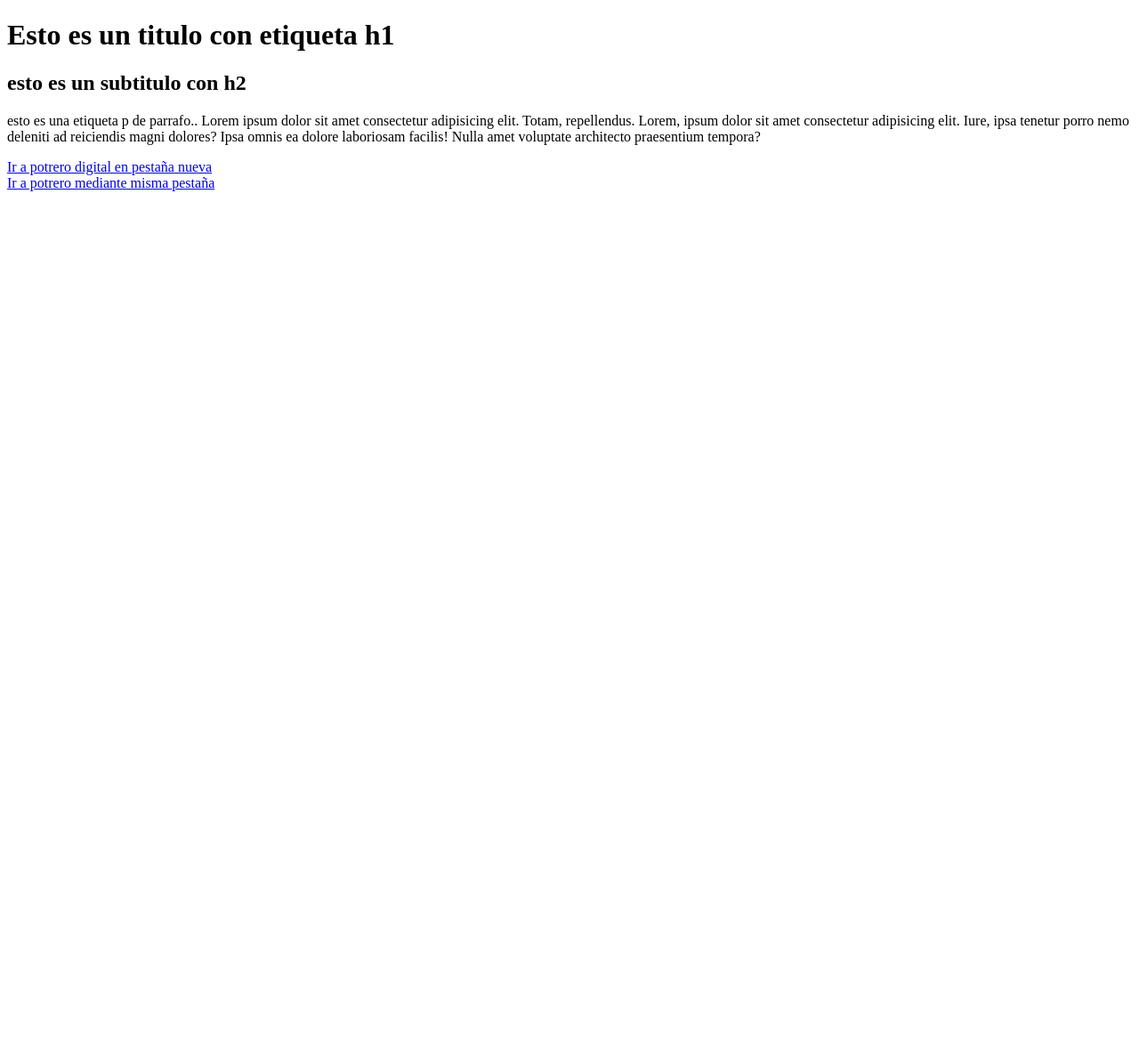
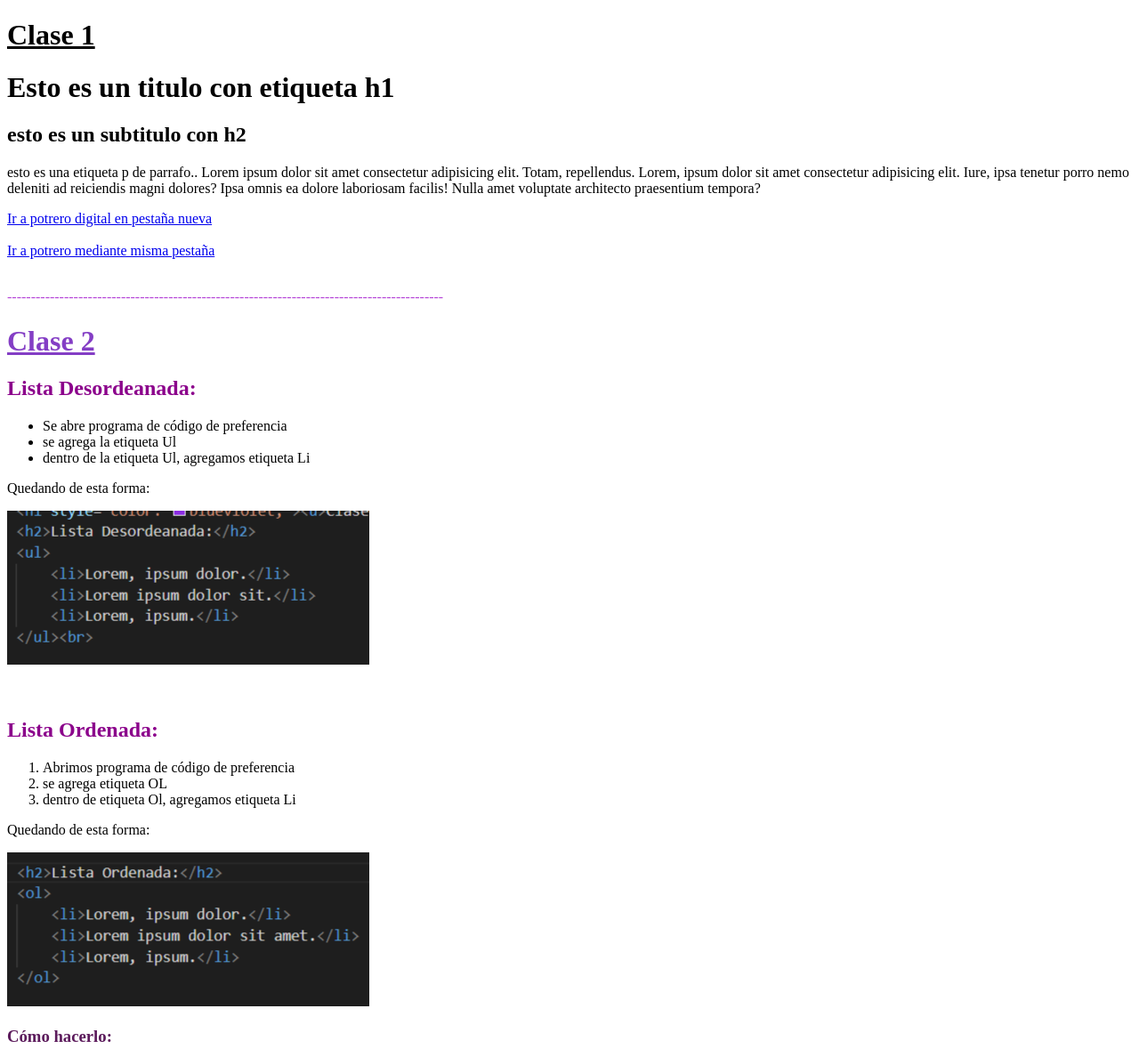
Before and after one commit to Sufipelatti/01-frontend-2025, a plain HTML site: page index.html in a window 1280 px wide. Shown: the top 1179 px of the page at 89% size. Before the commit the page ends 800 px from the top, so only its background shows below. Drawn offline with Linux system fonts and the light colour scheme.

Commit message:
Add files via upload

```diff
--- a/index.html
+++ b/index.html
@@ -3,16 +3,56 @@
 <head>
     <meta charset="UTF-8">
     <meta name="viewport" content="width=device-width, initial-scale=1.0">
-    <title>Sofia Pelatti 01</title>
+    <title>Sofia Pelatti</title>
 </head>
 <body>
+    <!------------------------------ Clase 1 - 22/05/2025 - ---------------------------------->
+
+    <u><h1>Clase 1</h1></u>
     <h1>Esto es un titulo con etiqueta h1</h1>
     <h2>esto es un subtitulo con h2</h2>
     <p>esto es una etiqueta p de parrafo.. Lorem ipsum dolor sit amet consectetur adipisicing elit. Totam, repellendus. Lorem, ipsum dolor sit amet consectetur adipisicing elit. Iure, ipsa tenetur porro nemo deleniti ad reiciendis magni dolores? Ipsa omnis ea dolore laboriosam facilis! Nulla amet voluptate architecto praesentium tempora?</p>
 
 
     <a href="https://edu.potrerodigital.org/" target="_blank">Ir a potrero digital en pestaña nueva</a> <!-- la etiqueta target hace que apretando el link abra otra pagina aparte-->
-    <br>
-    <a href="https://edu.potrerodigital.org/">Ir a potrero mediante misma pestaña</a>
+    <br><br>
+    <a href="https://edu.potrerodigital.org/">Ir a potrero mediante misma pestaña</a><br><br>
+
+
+    <!------------------------------ Clase 2 - 29/05/2025 - ---------------------------------->
+    <p style="color: #b74ad8;">--------------------------------------------------------------------------------------------</p>
+    <h1 style="color: rgb(132, 62, 197);"><u>Clase 2</u></h1>
+
+
+    <h2 style="color: darkmagenta;">Lista Desordeanada:</h2>
+    <ul>
+        <li>Se abre programa de código de preferencia</li>
+        <li>se agrega la etiqueta Ul</li>
+        <li>dentro de la etiqueta Ul, agregamos etiqueta Li</li>
+    </ul>
+    <p>Quedando de esta forma:</p>
+    <img src="img/1erimg.png" alt="lista desordenada"><br><br><br>
+
+
+
+    <h2 style="color: #8b008b;">Lista Ordenada:</h2>
+    <ol>
+        <li>Abrimos programa de código de preferencia</li>
+        <li>se agrega etiqueta OL</li>
+        <li>dentro de etiqueta Ol, agregamos etiqueta Li</li>
+    </ol>
+    <p>Quedando de esta forma:</p>
+    <img src="img/2daimg.png" alt="lista ordenada"><br>
+
+
+    <h3 style="color: #5c1b5c;">Cómo hacerlo:</h3>
+    <iframe width="560" height="315" src="https://www.youtube.com/embed/sfok6vFlNdY?si=4SxyEuJ5MVboDaJE" title="YouTube video player" frameborder="0" allow="accelerometer; autoplay; clipboard-write; encrypted-media; gyroscope; picture-in-picture; web-share" referrerpolicy="strict-origin-when-cross-origin" allowfullscreen></iframe>
+
+    <h3 style="color: #5c1b5c;">Lugar exacto en donde se creo el lenguaje HTML:</h3>
+    <iframe src="https://www.google.com/maps/embed?pb=!1m18!1m12!1m3!1d44180.48212553543!2d6.101839324789443!3d46.20488205334319!2m3!1f0!2f0!3f0!3m2!1i1024!2i768!4f13.1!3m3!1m2!1s0x478c650693d0e2eb%3A0xa0b695357b0bbc39!2sGinebra%2C%20Suiza!5e0!3m2!1ses!2sar!4v1748558868410!5m2!1ses!2sar" width="600" height="450" style="border:0;" allowfullscreen="" loading="lazy" referrerpolicy="no-referrer-when-downgrade"></iframe>
+
+
+
+
 </body>
 </html>
```
Also changed, not shown: img/1erimg.png (added), img/2daimg.png (added).
